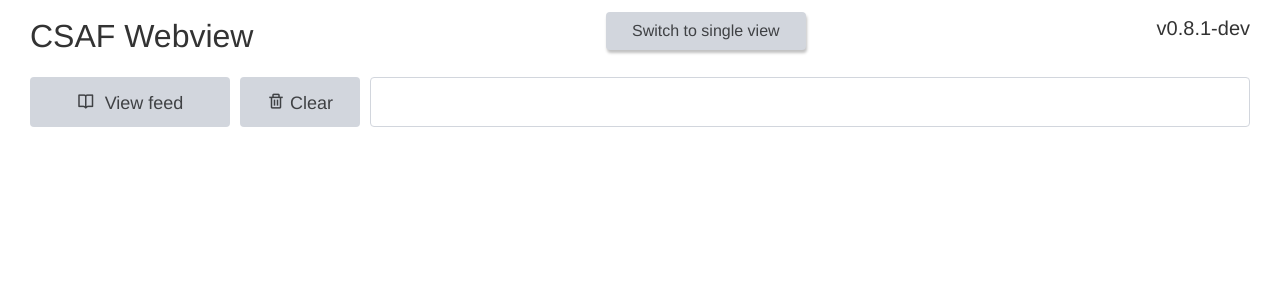
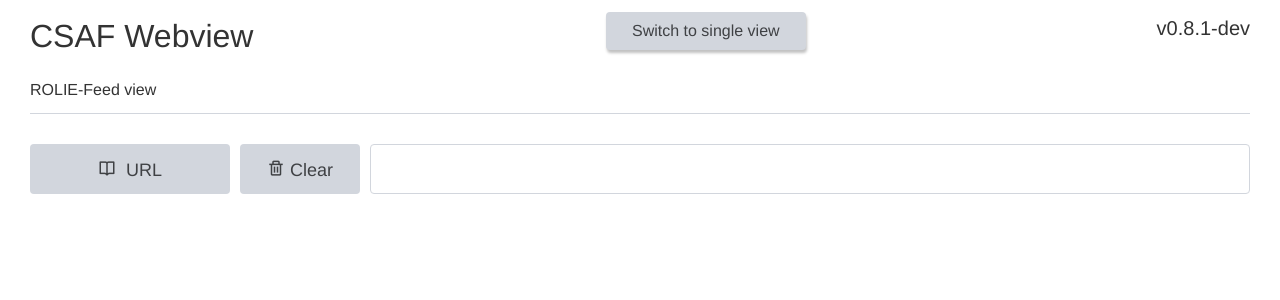
Before and after one commit to csaf-poc/csaf_webview, a SvelteKit app: page /feed in a window 1280 px wide. Shown: the top 300 px of the page. Built offline with nearby package versions, Linux system fonts and the light colour scheme.

Commit message:
feat: Add mode name

```diff
--- a/src/lib/feedview/Loader.svelte
+++ b/src/lib/feedview/Loader.svelte
@@ -43,7 +43,7 @@
 <div class="row">
   <div class="col">
     <div style="display:flex">
-      <button class="loadbutton" on:click={load}><i class="bx bx-book-open" />View feed</button>
+      <button class="loadbutton" on:click={load}><i class="bx bx-book-open" />URL </button>
       <button
         class="clearbutton"
         on:click={() => {
--- a/src/routes/+layout.svelte
+++ b/src/routes/+layout.svelte
@@ -66,10 +66,22 @@
       <h4>v{version}</h4>
     </div>
   </div>
+  <div class="displaymode-name">
+    {#if mode === MODE.SINGLE}
+      Single document view
+    {:else}
+      ROLIE-Feed view
+    {/if}
+    <hr />
+  </div>
   <slot />
 </div>
 
 <style>
+  .displaymode-name {
+    margin-top: 1.5rem;
+    margin-bottom: 3rem;
+  }
   .switchbutton {
     box-shadow: 1px 3px 3px #c1c1c1;
   }
@@ -89,7 +101,7 @@
     .header {
       display: flex;
       align-items: center;
-      margin-bottom: 1.5rem;
+      margin-bottom: 1rem;
     }
     .programname {
       min-width: 45vw;
```
